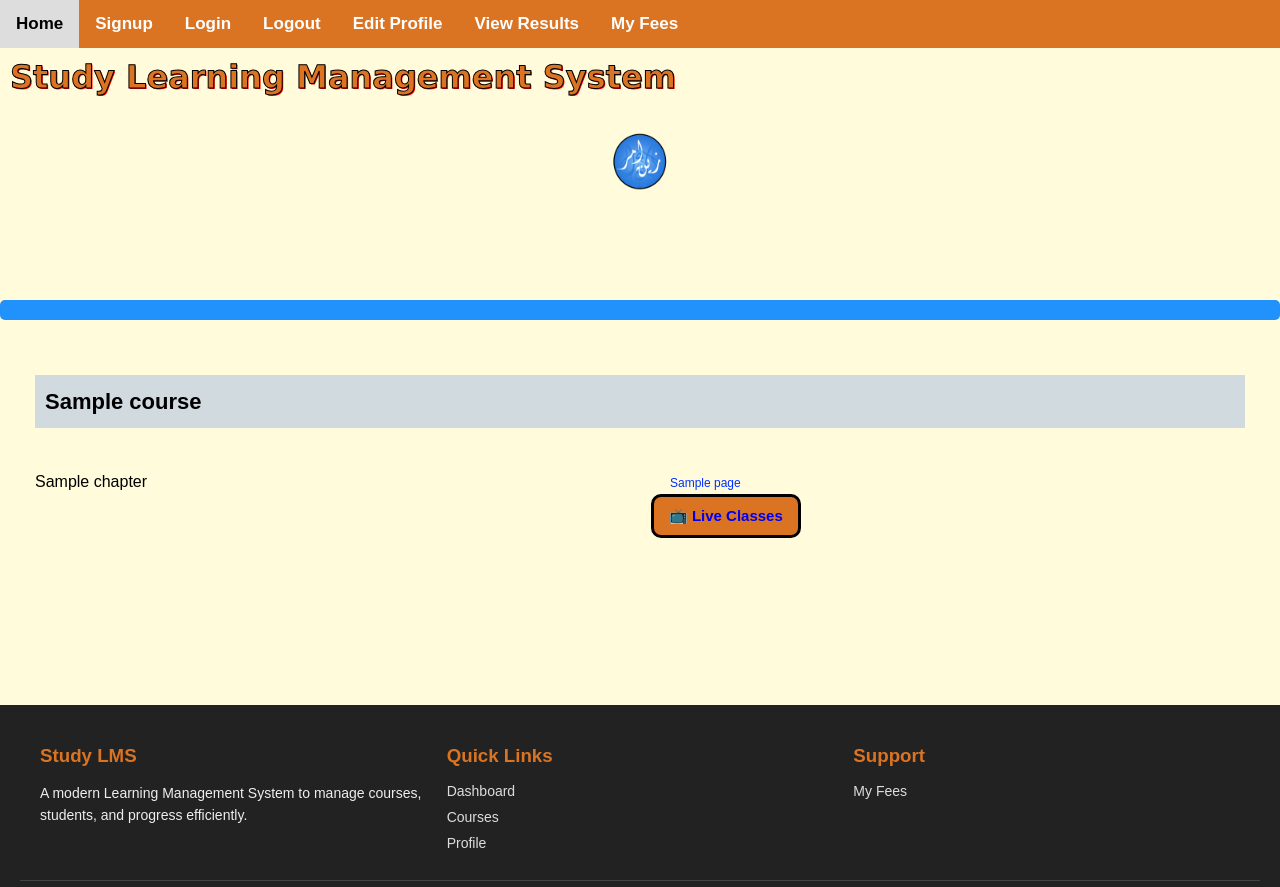
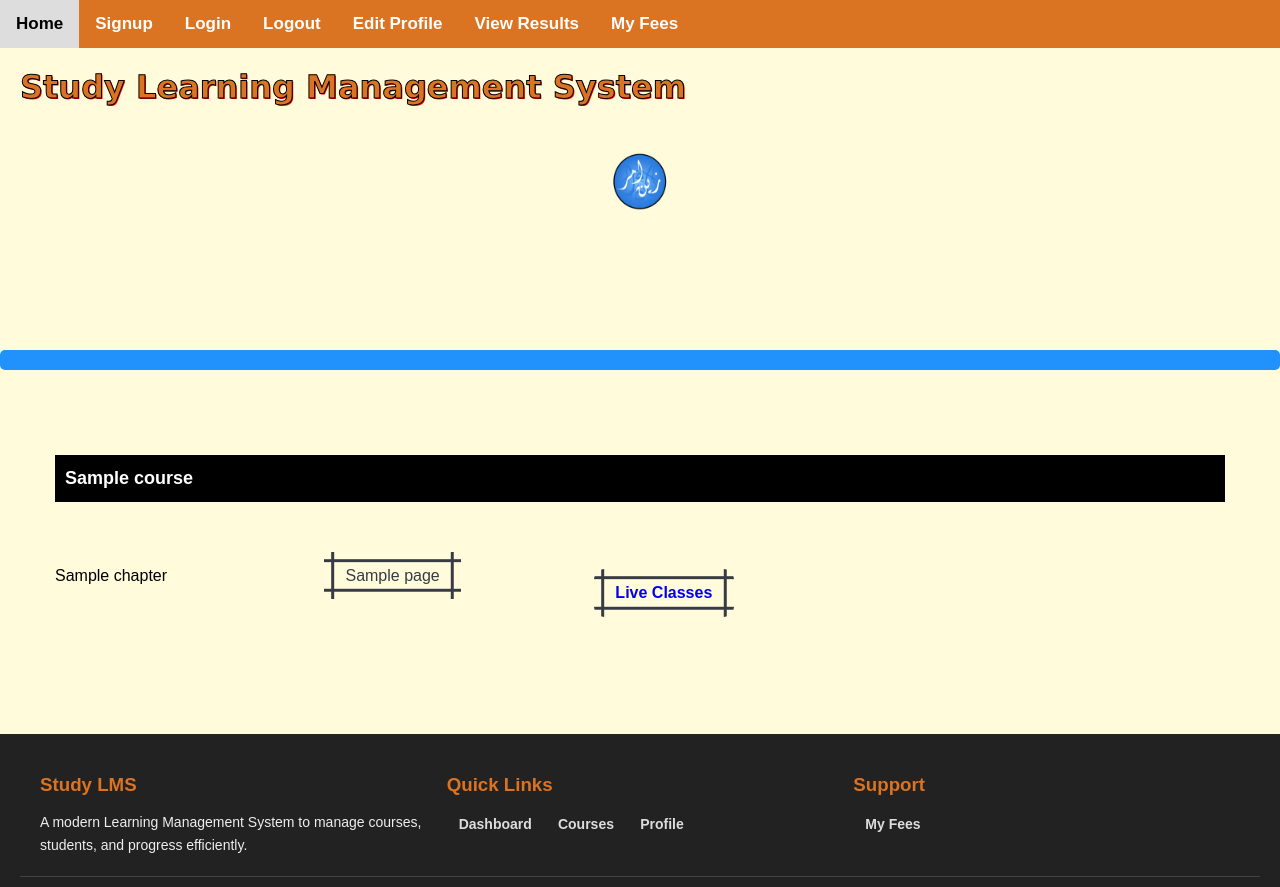
Before and after one commit to zainammar/study-lms, a Django app: a page that uses pages/templates/pages/chapter_list.html in a window 1280 px wide. Shown: the top 887 px of the page. Run offline with Django 5.2, Linux system fonts and the light colour scheme; tables that the repository leaves empty hold one stand-in row (values such as "Sample post").

Commit message:
Buttons Grid

```diff
--- a/pages/templates/pages/chapter_list.html
+++ b/pages/templates/pages/chapter_list.html
@@ -11,7 +11,7 @@
   </div>
 </div>
 
-<div class="row-2 content-grid">
+<div class="row-4 content-grid">
   <!-- <div class="grid-item-1">
 
   </div> -->
@@ -21,39 +21,32 @@
     {{ chapter.title }}
 
     {% for page in chapter.pages.all %}
+
+
+
   </div>
+
   <div class="grid-item-1">
-<a href="{% url 'page_detail' course.slug chapter.slug page.slug %}" class="txt-2">
+
+    <a href="{% url 'page_detail' course.slug chapter.slug page.slug %}" class="button-89">
       {{ page.title }}
   </a>
 
 {% endfor %}
 {% if chapter.course.slug %}
-                    <br>
-                    <button class="btn">
+
+
+  </div>
+  <div class="grid-item-1">
+
+    <button class="button-89">
       <a href="{% url 'live_classes' chapter.course.slug %}">
-                        📺 Live Classes
+       Live Classes
     </a>
     {% endif %}
     </button>
-
-
     {% endfor %}
-
   </div>
-  </div>
-  <div class="row-2 content-grid">
-
-  </div>
-  <div class="row-2 content-grid">
-    <div class="grid-item-1">
-
-
-
-
-
- </div>
-
   </div>
 
 
@@ -61,8 +54,4 @@
 
 
 
-
-
-
-
 {% endblock %}
--- a/static/css/style.css
+++ b/static/css/style.css
@@ -1,5 +1,7 @@
 body{
     background-color: #FFFBDB;
+    margin: 0px;
+    padding: 0px;
 }
 /* static/css/style.css */
 
@@ -155,7 +157,7 @@ body{
 
   .grid-item-1 {
     padding:10px;
-    width: 100%;
+    margin: 10px;
 
   }
 
@@ -199,7 +201,7 @@ body{
 
     /* 4 columns, 1 row */
     .row-4 {
-        grid-template-columns: 1fr 1fr 1fr 1fr;
+        grid-template-columns: 2fr 2fr 4fr 1fr;
 
     }
 
@@ -217,7 +219,7 @@ body{
 
         /*6 columns, 1 row */
         .row-7 {
-            grid-template-columns: 3fr 3fr 1fr ;
+            grid-template-columns: 1fr 2fr ;
 
       }
 
@@ -294,10 +296,10 @@ h2{
 
  }
 .txt-1{
-    background-color: rgb(209, 218, 223);
+    background-color: #000000;
     font-family: 'Arial', sans-serif;
-    font-size: 22px;
-    color: #000000;
+    font-size:large;
+    color: #ffffff;
     padding: 10px;
     padding-bottom: 10px;
     padding-top: 10px;
@@ -305,10 +307,40 @@ h2{
     text-align: left;
     text-decoration: none;
 }
+.txt-1:hover {
+  background-color:#2191FB;
+  color: #ffffff;
+}
 
 
 
+ul{
+  border: none;
+  color: rgb(5, 0, 0);
 
+  text-align: center;
+  text-decoration: none;
+  display: inline-block;
+  font-weight: bold;
+  font-size: 15px;
+  margin: 2px 1px;
+  cursor: pointer;
+  border-radius: 10px;
+}
+
+li{
+  border: none;
+  color: rgb(5, 0, 0);
+  padding: 0px 10px;
+  text-align:left;
+  text-decoration: none;
+  display: inline-block;
+  font-weight: bold;
+  font-size: 15px;
+  margin: 2px 1px;
+  cursor: pointer;
+  border-radius: 10px;
+}
 .txt-2{
 
     font-family: 'Arial', sans-serif;
@@ -406,9 +438,6 @@ h2{
     border-radius: 10px;
 }
 
-a href{
-    color:#FFFBDB;
-}
 
 
 
@@ -454,37 +483,20 @@ label{
     border: 3px solid #2196F3;
 }
 
-button{
+
+.btn-1{
+
     background-color:#DA7422;
+    width: 50px;
     border: none;
-    color: white;
-    padding: 10px 15px;
+
     text-align: center;
     text-decoration: none;
     display: inline-block;
     font-weight: bold;
-    font-size: 15px;
-    margin: 2px 1px;
-    cursor: pointer;
-    border: 3px solid #000000;
-    border-radius: 10px;
-}
-button:hover{
-    background-color: #000000;
-    color:white;
-}
-.btn-1{
+    font-size: 10px;
+    color: white;
 
-    background-color:#DA7422;
-    border: none;
-    color: white;
-    padding: 10px 15px;
-    text-align: center;
-    text-decoration: none;
-    display: inline-block;
-    font-weight: bold;
-    font-size: 15px;
-    margin: 2px 1px;
     cursor: pointer;
     border: 3px solid #000000;
     border-radius: 10px;
@@ -520,6 +532,11 @@ hr.new5 {
         display: block;
         text-align: left;
     }
+    .topnav a:hover {
+      background-color:#031D44;
+      color:#DA7422;
+    }
+
 }
 
 .a21{
@@ -625,3 +642,48 @@ hr.new5 {
 input[type=submit] {
   background: #f59e0b;
 }
+
+
+.video-width{
+  width: 100%;
+  margin: 20px;
+  padding: 20px;
+}
+
+
+
+
+.button-89 {
+  --b: 3px;   /* border thickness */
+  --s: .45em; /* size of the corner */
+  --color: #373B44;
+
+  padding: calc(.5em + var(--s)) calc(.9em + var(--s));
+  color: var(--color);
+  --_p: var(--s);
+  background:
+    conic-gradient(from 90deg at var(--b) var(--b),#0000 90deg,var(--color) 0)
+    var(--_p) var(--_p)/calc(100% - var(--b) - 2*var(--_p)) calc(100% - var(--b) - 2*var(--_p));
+  transition: .3s linear, color 0s, background-color 0s;
+  outline: var(--b) solid #0000;
+  outline-offset: .6em;
+  font-size: 16px;
+
+  border: 0;
+
+  user-select: none;
+  -webkit-user-select: none;
+  touch-action: manipulation;
+}
+
+.button-89:hover,
+.button-89:focus-visible{
+  --_p: 0px;
+  outline-color: var(--color);
+  outline-offset: .05em;
+}
+
+.button-89:active {
+  background: var(--color);
+  color: #fff;
+}
```
Also changed, not shown: pages/templates/pages/page_detail.html (+12 -12 lines). Lines whose indentation alone changed are shown as unchanged.
